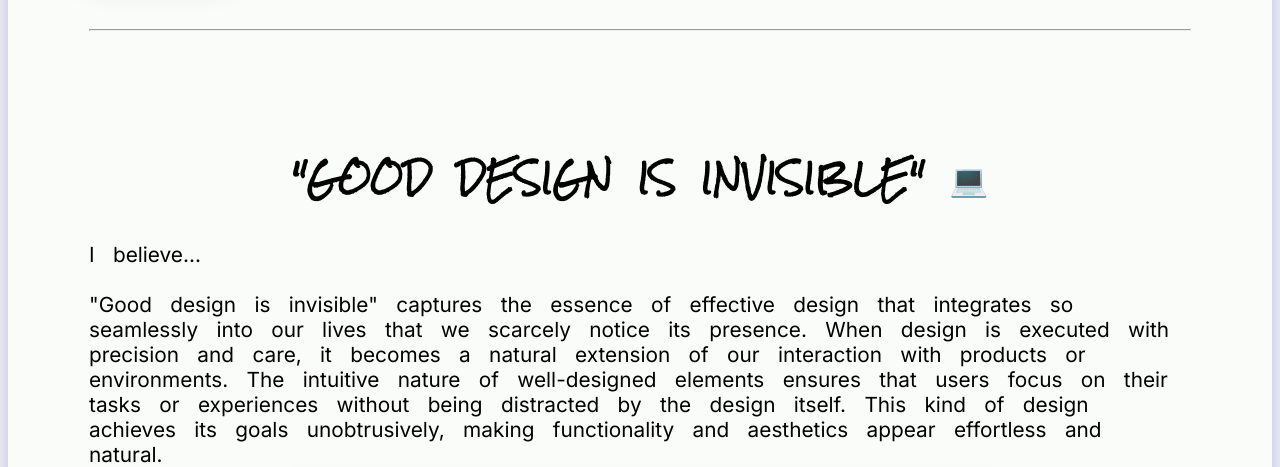
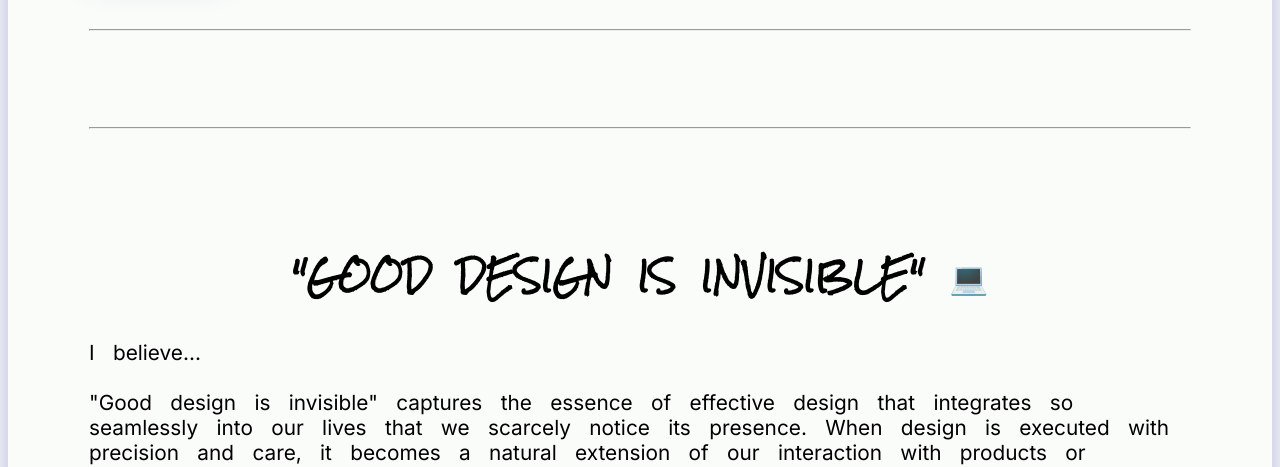
Before and after one commit to jczzysp/rootiwi, a plain HTML site: page index.html in a window 1280 px wide. Shown: the part 1180-1647 px from the top of the page. Drawn offline with nearby package versions, Linux system fonts and the light colour scheme; a web font is replaced by a local one.

Commit message:
Update index.html

```diff
--- a/index.html
+++ b/index.html
@@ -51,7 +51,7 @@
             <span style="font-family: var(--TertiaryFont); font-size: 2em;">Lorem ipsum dolor </span> <br> <br>
             <button><a href="sub-pages/blog.html"> Read More </a></button>
         </span> <br> <br> <br>
-        <hr>
+        <hr> <br> <br> <br> <hr>
         <br> <br> <br>
         <h1>"Good Design Is Invisible" 💻</h1>
         <span class="main">
```
